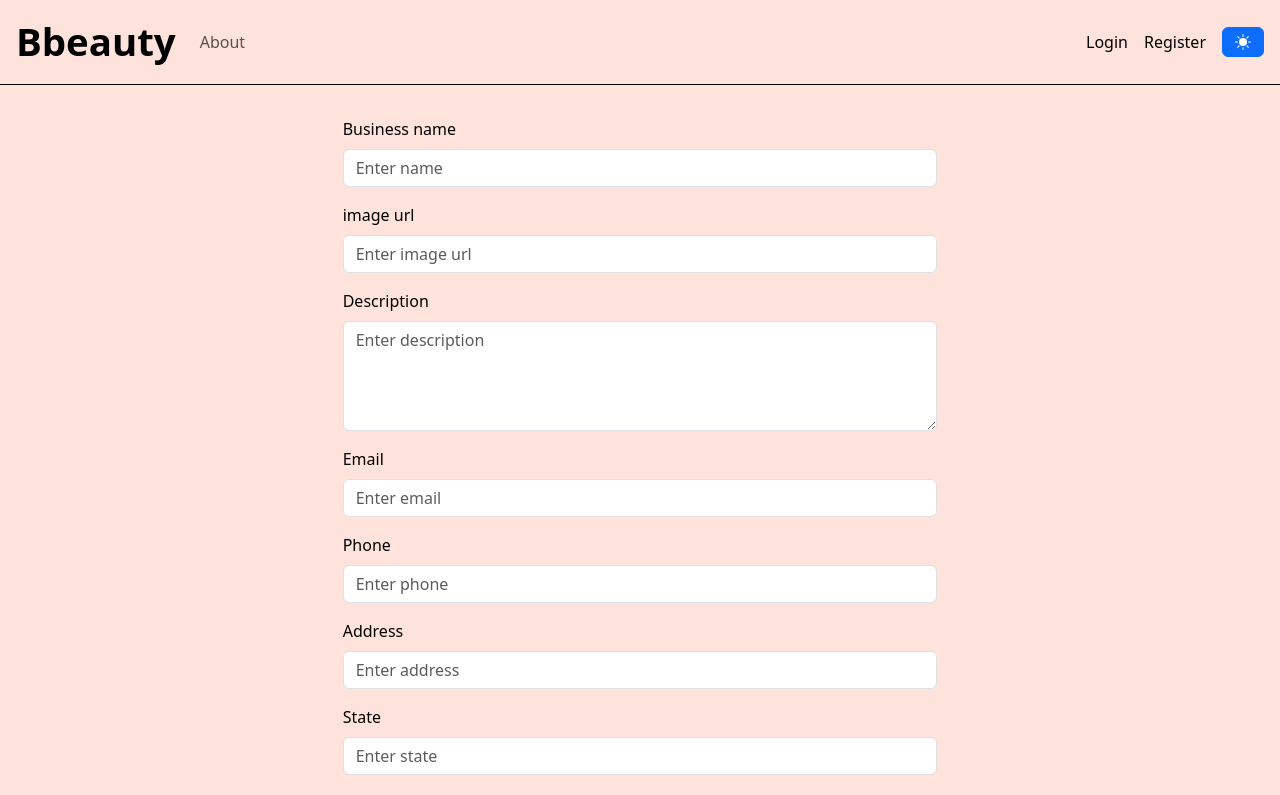
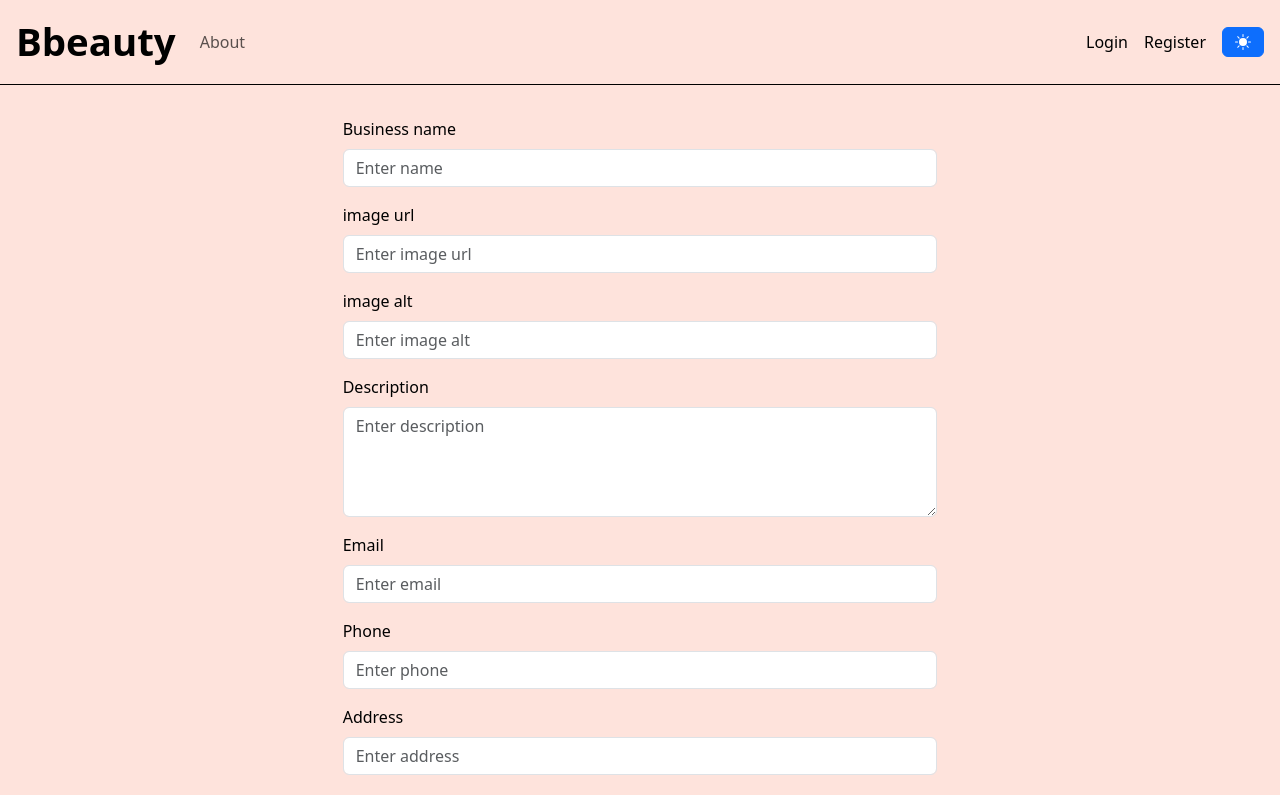
Before and after one commit to rotemfuks/Bbeauty, a React (Create React App) app: page /card-form in a window 1280 px wide. Shown: the top 795 px of the page. Built offline with nearby package versions, Linux system fonts and the light colour scheme; data requests are answered from the project's data file.

Commit message:
added alt to images and to interface

```diff
--- a/db.json
+++ b/db.json
@@ -60,6 +60,7 @@
   "cards": [
     {
       "image": "https://images.unsplash.com/photo-1607779097040-26e80aa78e66?ixlib=rb-4.0.3&ixid=M3wxMjA3fDB8MHxwaG90by1wYWdlfHx8fGVufDB8fHx8fA%3D%3D&auto=format&fit=crop&w=880&q=80",
+      "alt": "nails",
       "name": "nails by michal",
       "description": "nice and calm nail clinic. we offer good prices and great work. we have 3 workers ",
       "email": "michal@gmail.com",
@@ -72,6 +73,7 @@
     },
     {
       "image": "https://plus.unsplash.com/premium_photo-1682965699742-92e41c2d8630?ixlib=rb-4.0.3&ixid=M3wxMjA3fDB8MHxwaG90by1wYWdlfHx8fGVufDB8fHx8fA%3D%3D&auto=format&fit=crop&w=687&q=80",
+      "alt": "pepole face",
       "name": "Facial Treatment",
       "description": "we offer our clients facial treatment with the best doctors out there.",
       "email": "facialHolon@gmail.com",
@@ -84,6 +86,7 @@
     },
     {
       "image": "https://plus.unsplash.com/premium_photo-1677087454529-ba70fefe7d57?ixlib=rb-4.0.3&ixid=M3wxMjA3fDB8MHxwaG90by1wYWdlfHx8fGVufDB8fHx8fA%3D%3D&auto=format&fit=crop&w=784&q=80",
+      "alt": "make up pallete",
       "name": "Make Up by sasha",
       "description": "professional make up artist. with 4 years experience in make up for events and brides. ",
       "email": "makeupSasha@gmail.com",
--- a/src/components/BusinessCardForm.tsx
+++ b/src/components/BusinessCardForm.tsx
@@ -12,6 +12,7 @@ interface NewCardFormProps {}
 
 interface NewCardValues {
   image: string;
+  alt: string;
   name: string;
   description: string;
   email: string;
@@ -29,6 +30,7 @@ const BusinessCardForm: React.FC<NewCardFormProps> = () => {
 
   const initialValues: NewCardValues = {
     image: "",
+    alt: "",
     name: "",
     description: "",
     email: "",
@@ -40,6 +42,7 @@ const BusinessCardForm: React.FC<NewCardFormProps> = () => {
 
   const validationSchema = yup.object({
     image: yup.string().required().min(2),
+    alt: yup.string().required().min(3),
     name: yup.string().required().min(4),
     description: yup.string().required().min(10),
     email: yup.string().required().email(),
@@ -112,6 +115,22 @@ const BusinessCardForm: React.FC<NewCardFormProps> = () => {
                 onChange={formik.handleChange}
                 onBlur={formik.handleBlur}
                 isInvalid={Boolean(formik.touched.image && formik.errors.image)}
+              />
+              <Form.Control.Feedback type="invalid">
+                {formik.errors.image}
+              </Form.Control.Feedback>
+            </Form.Group>
+
+            <Form.Group controlId="alt">
+              <Form.Label>image alt</Form.Label>
+              <Form.Control
+                type="text"
+                placeholder="Enter image alt"
+                name="alt"
+                value={formik.values.alt}
+                onChange={formik.handleChange}
+                onBlur={formik.handleBlur}
+                isInvalid={Boolean(formik.touched.alt && formik.errors.alt)}
               />
               <Form.Control.Feedback type="invalid">
                 {formik.errors.image}
--- a/src/interfaces/Card.ts
+++ b/src/interfaces/Card.ts
@@ -1,6 +1,7 @@
 export interface Card {
   name: string;
   image: string;
+  alt?: string;
   description: string;
   phone: string;
   address: string;
```
